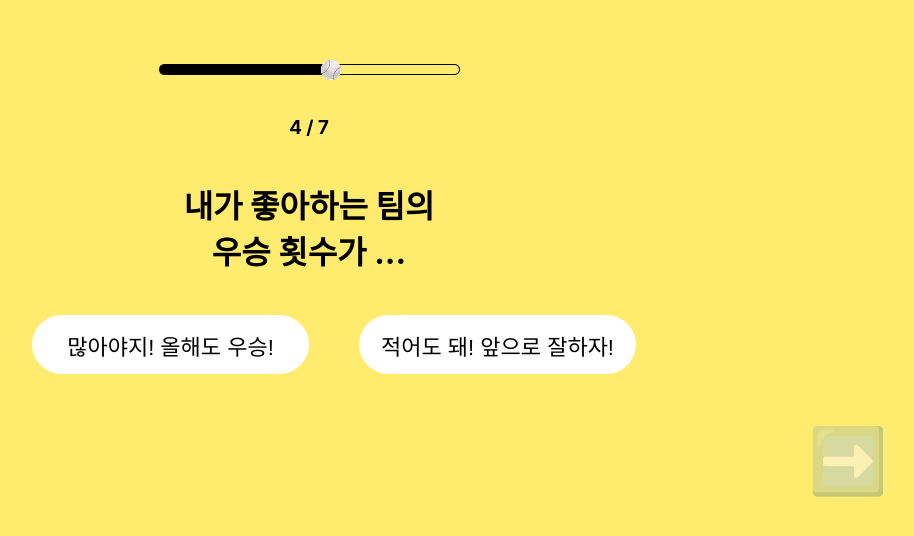
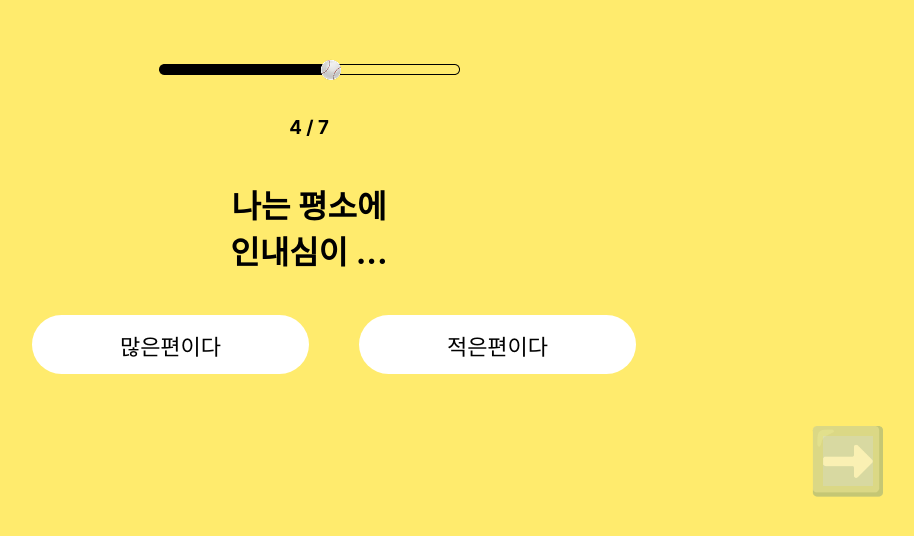
Before and after one commit to seyun31/baseballTest, a React (Vite) app: page /4 in a window 1280 px wide. Shown: the part 164-700 px from the top of the page, without its empty margins (331-1245 px from the left). Built offline with nearby package versions, Linux system fonts and the light colour scheme.

Commit message:
Feat: fourthStage.jsx 수정

```diff
--- a/src/components/fourthStage.jsx
+++ b/src/components/fourthStage.jsx
@@ -23,9 +23,19 @@ function FourthStage() {
         <GlobalStyle />
         <ProgressingBar src={progressingBar4} alt="상태바 4/7" />
         <SubTitle>4 / 7</SubTitle>
-        <Title>내가 좋아하는 팀의 {"\n"} 우승 횟수가 ...</Title>
-        <ChoiceButton>많아야지! 올해도 우승!</ChoiceButton>
-        <ChoiceButton>적어도 돼! 앞으로 잘하자!</ChoiceButton>
+        <Title>나는 평소에 {"\n"} 인내심이 ...</Title>
+        <ChoiceButton
+            selected={answer4 === "많은편이다"}
+            onClick={() => handleAnswer("많은편이다")}
+        >
+            많은편이다
+        </ChoiceButton>
+        <ChoiceButton
+            selected={answer4 === "적은편이다"}
+            onClick={() => handleAnswer("적은편이다")}
+        >
+            적은편이다
+        </ChoiceButton>
         <NextButton disabled={!answer4} onClick={handleNext}>➡️</NextButton>
         </>
     )
```
